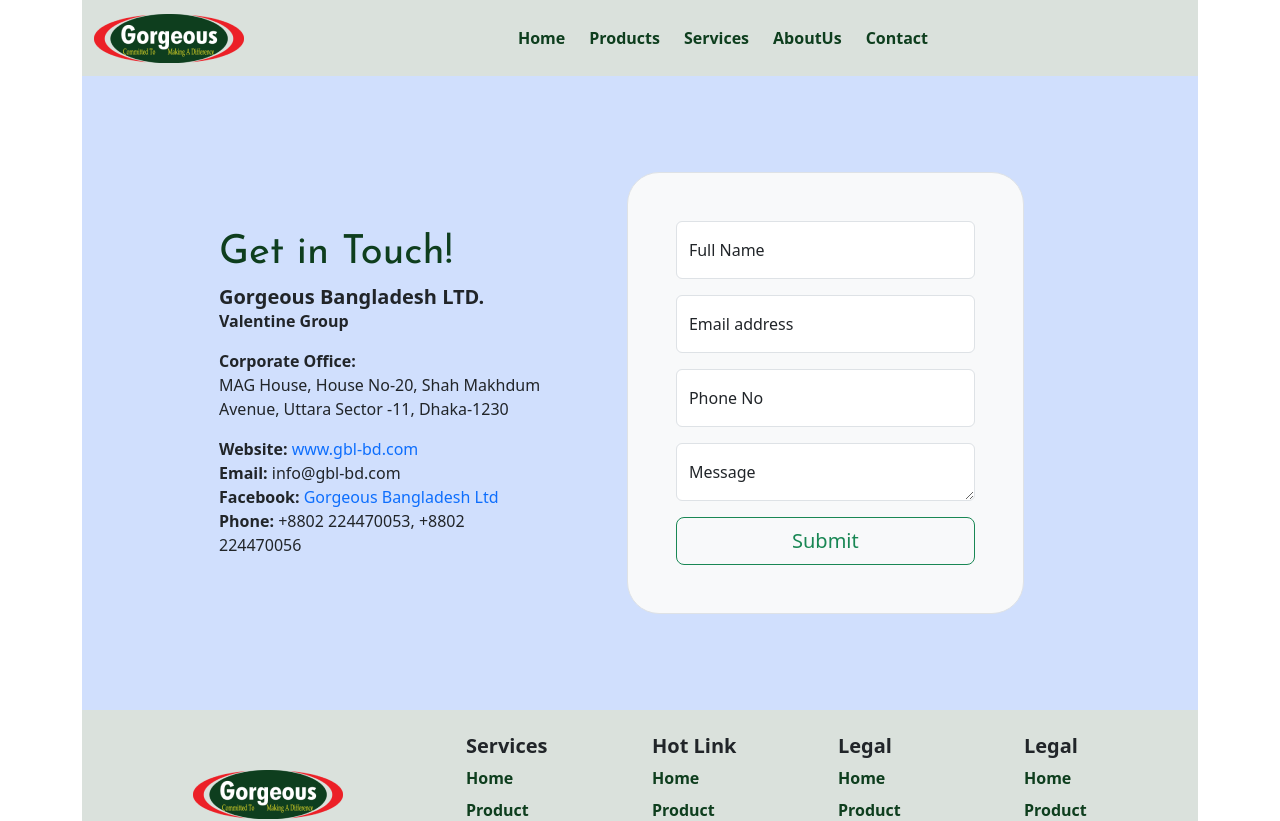
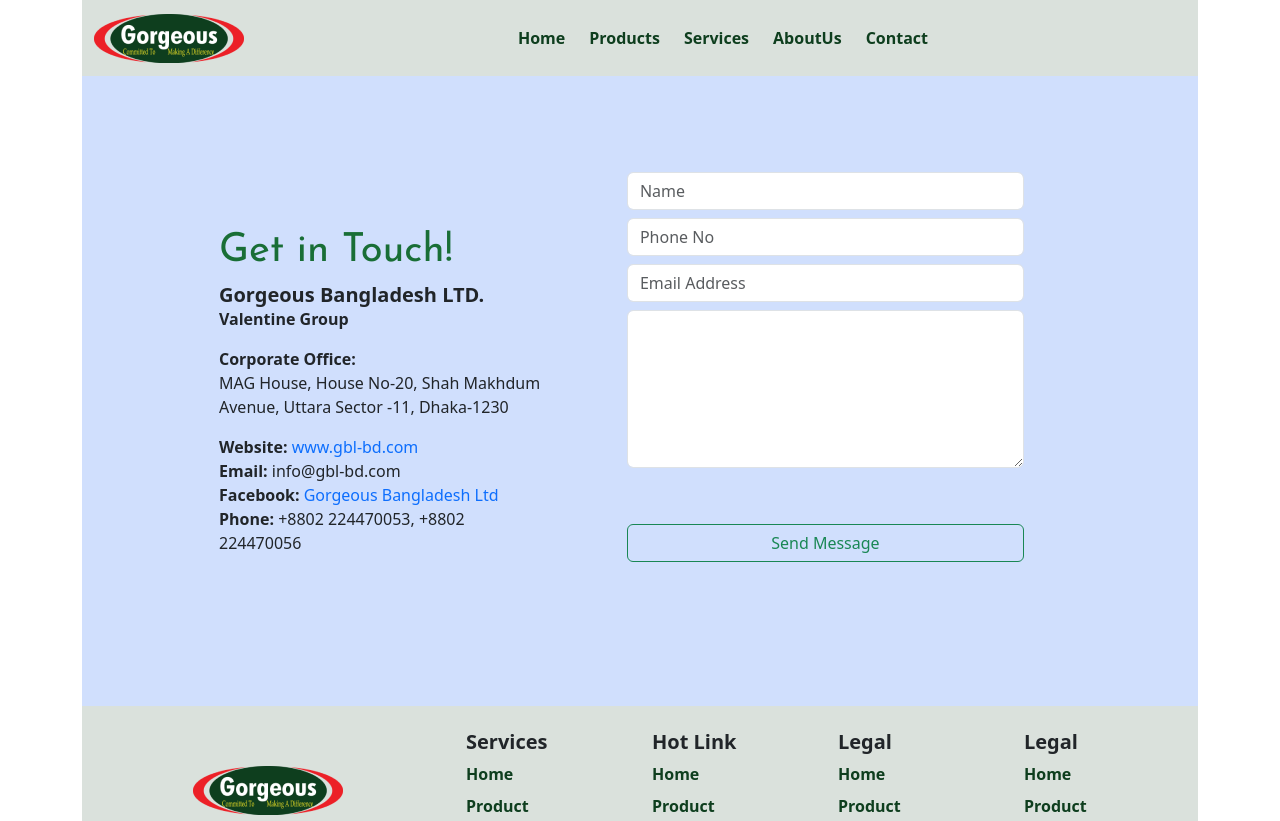
Before and after one commit to tuhinshuvra/gorgeousBangladeshLimited, a React (Create React App) app: page /contact in a window 1280 px wide. Shown: the top 821 px of the page. Built offline with nearby package versions, Linux system fonts and the light colour scheme.

Commit message:
added contat form email receive option

```diff
--- a/package.json
+++ b/package.json
@@ -11,6 +11,7 @@
     "react-bootstrap": "^2.7.0",
     "react-dom": "^18.2.0",
     "react-grid-carousel": "^1.0.1",
+    "react-hot-toast": "^2.4.0",
     "react-router-dom": "^6.7.0",
     "react-scripts": "5.0.1",
     "web-vitals": "^2.1.4"
--- a/src/App.js
+++ b/src/App.js
@@ -2,11 +2,14 @@
 import './App.css';
 import { RouterProvider } from 'react-router-dom';
 import router from './Pages/Routes/Routes';
+import { Toaster } from 'react-hot-toast';
 
 function App() {
   return (
     <div className="">
-      <RouterProvider router={router} ></RouterProvider>
+      <RouterProvider router={router} >
+        <Toaster></Toaster>
+      </RouterProvider>
     </div>
   );
 }
--- a/src/Pages/Advertise/Advertise.js
+++ b/src/Pages/Advertise/Advertise.js
@@ -1,9 +1,6 @@
 import React from 'react';
-import './MulitImageSlider.css';
 import { Link } from 'react-router-dom';
 import Carousel from 'react-grid-carousel';
-import './MulitImageSlider.css';
-
 import AdOne from '../../assets/images/clients/CCPIT_TEX.png';
 import AdTwo from '../../assets/images/clients/china_real_estate.png';
 import AdThree from '../../assets/images/clients/chines_textile.jpg';
@@ -13,6 +10,7 @@
 import AdSeven from '../../assets/images/clients/lucky_cement.png';
 import AdEignt from '../../assets/images/clients/quassim_cement.png';
 import AdNine from '../../assets/images/clients/ultratech_Cement_Logo.png';
+import './MulitImageSlider.css';
 
 const Advertise = () => {
 
--- a/src/Pages/Contact/Contact.js
+++ b/src/Pages/Contact/Contact.js
@@ -2,32 +2,6 @@
 import { Link } from 'react-router-dom';
 
 const Contact = () => {
-    // function sendEmail() {
-    //     let params = {
-    //         name: document.getElementById("name").value,
-    //         email: document.getElementById("email").value,
-    //         phone: document.getElementById("phone").value,
-    //         message: document.getElementById("message").value,
-
-    //     };
-
-    //     const serviceID = "service_k8x2mok";
-    //     const templateID = "template_zxf5x8d";
-
-    //     emailjs
-    //         .send(serviceID, templateID, params)
-    //         .then((res) => {
-    //             document.getElementById("name").value = "";
-    //             document.getElementById("email").value = "";
-    //             document.getElementById("phone").value = "";
-    //             document.getElementById("message").value = "";
-    //             console.log("Response Result :", res);
-    //             alert("Your message send successfully")
-    //         })
-    //         .catch((error) => console.log(error));
-
-    // }
-
     return (
         <div className="contact_bg col-lg-12 px-4 py-5" style={{ backgroundColor: '#D0DFFD' }}>
             <div className="row align-items-center g-lg-5 py-lg-5 col-lg-10 mx-auto p-sm-0">
@@ -50,24 +24,44 @@
                     </div>
                 </div>
                 <div className="col-lg-6 mx-auto">
-                    <form className="p-4 p-md-5 border rounded-5 bg-light">
-                        <div className="form-floating mb-3">
-                            <input type="text" className="form-control" id="floatingInput" placeholder="Input full name" />
-                            <label htmlFor="floatingInput">Full Name</label>
-                        </div>
-                        <div className="form-floating mb-3">
-                            <input type="email" className="form-control" id="floatingInput" placeholder="name@example.com" />
-                            <label htmlFor="floatingInput">Email address</label>
-                        </div>
-                        <div className="form-floating mb-3">
-                            <input type="text" className="form-control" id="floatingInput" placeholder="0123456789" />
-                            <label htmlFor="floatingInput">Phone No</label>
-                        </div>
-                        <div className="form-floating mb-3">
-                            <textarea type="message" className="form-control" id="floatingInput" placeholder="Input message" />
-                            <label htmlFor="floatingInput">Message</label>
-                        </div>
-                        <button className="w-100 btn btn-lg btn-outline-success" type="submit">Submit</button>
+                    <form
+                        className='d-flex flex-column'
+                        action="https://formspree.io/f/mbjelnwv"
+                        method="POST">
+
+                        <input type="text"
+
+                            className=' mb-2 form-control'
+                            name="username"
+                            autoComplete="off"
+                            placeholder='Name'
+                            required
+                        />
+
+                        <input type="text"
+                            className=' mb-2 form-control'
+                            name="phone"
+                            autoComplete="off"
+                            placeholder='Phone No'
+                            required
+                        />
+
+                        <input type="email"
+                            className=' mb-2 form-control'
+                            name="email"
+                            autoComplete="off"
+                            placeholder='Email Address'
+                            required
+                        />
+                        <textarea
+                            className=' mb-2 form-control'
+                            name='message'
+                            cols="30"
+                            rows="6"
+                            autoComplete="off"
+                            required
+                        ></textarea>
+                        <input className=' btn btn-outline-success my-lg-5' type="submit" value="Send Message" />
                     </form>
                 </div>
             </div>
--- a/src/Pages/Hero/Hero.css
+++ b/src/Pages/Hero/Hero.css
@@ -13,6 +13,6 @@
 h1,
 h3 {
     font-family: 'Josefin Sans', sans-serif;
-    color: #0E3E1E;
+    color: #196e36;
     /* font-size: 200px; */
 }
--- a/src/index.css
+++ b/src/index.css
@@ -22,6 +22,5 @@
 h1 {
   font-family: 'Josefin Sans', sans-serif;
   /* color: #0E3E1E; */
-  color: white;
   font-size: 200px;
 }
```
Also changed, not shown: src/Pages/Contact/Contact3.js (added, +56 -0 lines), src/Pages/Routes/Routes.js (+2 -22 lines), 1 other file (tests, documents, lock files or other folders).
